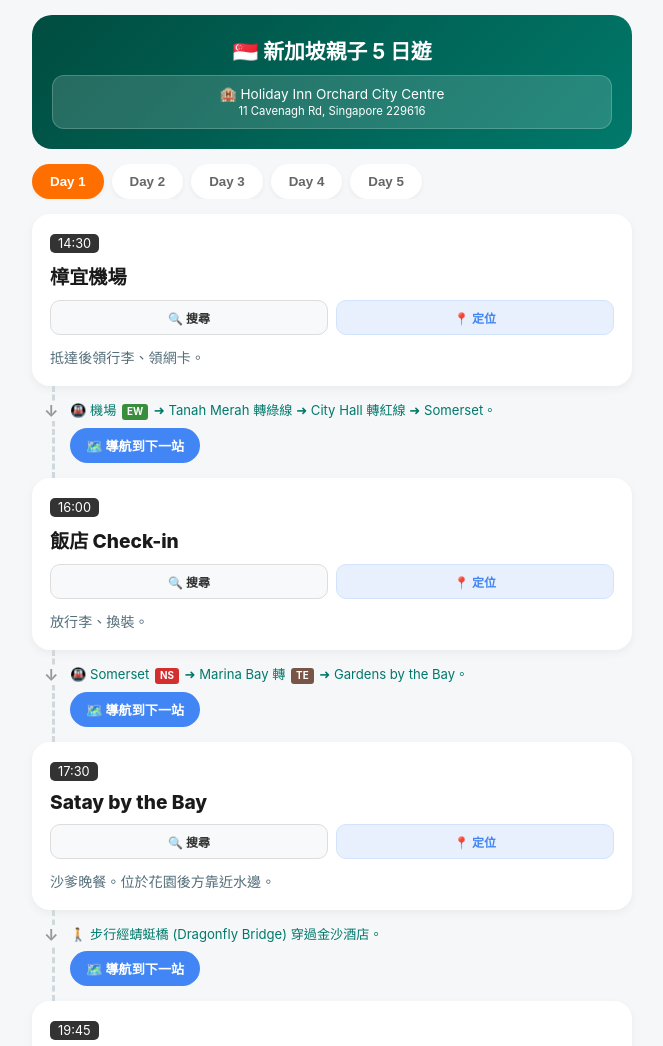
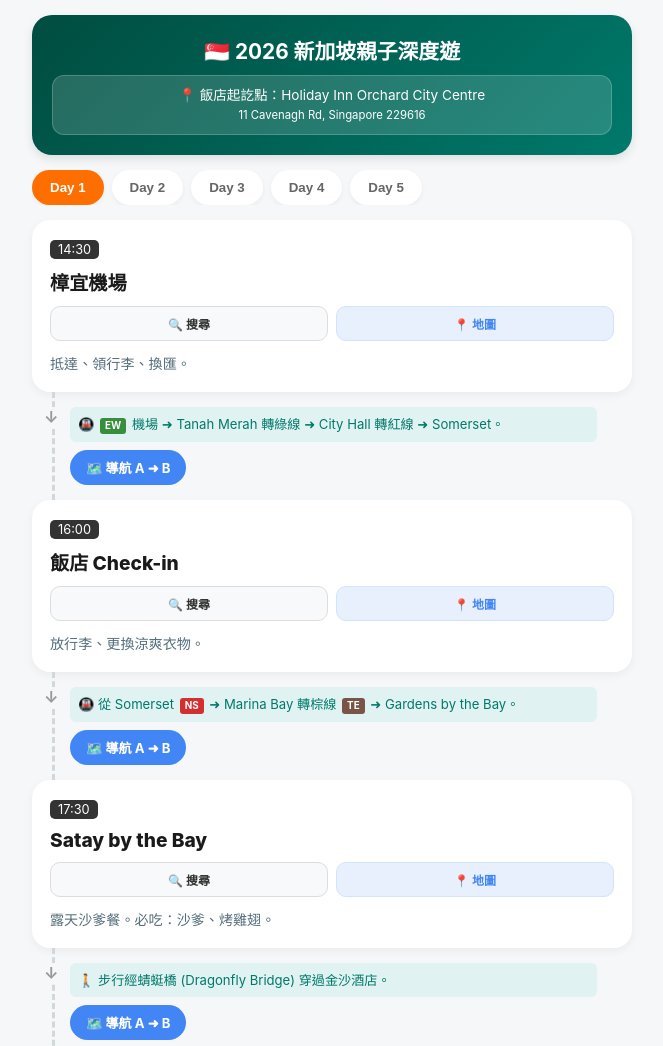
Before and after one commit to Kaoyc/SG5DAYS, a plain HTML site: page index.html in a window 1280 px wide. Shown: the top 1046 px of the page, without its empty margins (308-971 px from the left). Drawn offline with Linux system fonts and the light colour scheme.

Commit message:
Update index.html

```diff
--- a/index.html
+++ b/index.html
@@ -3,33 +3,33 @@
 <head>
     <meta charset="UTF-8">
     <meta name="viewport" content="width=device-width, initial-scale=1.0">
-    <title>2026 🇸🇬 新加坡親子遊 (導航修正版)</title>
+    <title>2026 🇸🇬 新加坡親子深度遊 (最終修正版)</title>
     <style>
         :root {
             --primary: #00796b; --accent: #ff6f00; --bg: #f5f7f9; --text: #37474f; --google-blue: #4285F4;
-            --mrt-ns: #d32f2f; --mrt-ew: #388e3c; --mrt-ne: #7b1fa2; --mrt-te: #795548;
+            --mrt-ns: #d32f2f; --mrt-ew: #388e3c; --mrt-ne: #7b1fa2; --mrt-te: #795548; --mrt-dt: #1976d2;
         }
-        body { font-family: -apple-system, "PingFang TC", sans-serif; background: var(--bg); color: var(--text); margin: 0; padding: 15px 15px 60px; }
+        body { font-family: -apple-system, "PingFang TC", "Microsoft JhengHei", sans-serif; background: var(--bg); color: var(--text); margin: 0; padding: 15px 15px 60px; }
         .container { max-width: 600px; margin: 0 auto; }
-        .header { background: linear-gradient(135deg, #004d40, #00796b); color: white; padding: 20px; border-radius: 20px; text-align: center; margin-bottom: 15px; }
-        .hotel-box { background: rgba(255,255,255,0.15); margin-top: 10px; padding: 10px; border-radius: 12px; font-size: 0.85em; border: 1px solid rgba(255,255,255,0.2); cursor: pointer; }
+        .header { background: linear-gradient(135deg, #004d40, #00796b); color: white; padding: 20px; border-radius: 20px; text-align: center; margin-bottom: 15px; box-shadow: 0 4px 10px rgba(0,0,0,0.1); }
+        .hotel-box { background: rgba(255,255,255,0.15); margin-top: 10px; padding: 10px; border-radius: 12px; font-size: 0.85em; border: 1px solid rgba(255,255,255,0.2); cursor: pointer; line-height: 1.4; }
         .mrt { display: inline-block; padding: 1px 5px; border-radius: 3px; color: white; font-weight: bold; font-size: 0.75em; margin: 0 2px; }
-        .ns { background: var(--mrt-ns); } .ew { background: var(--mrt-ew); } .ne { background: var(--mrt-ne); } .te { background: var(--mrt-te); }
+        .ns { background: var(--mrt-ns); } .ew { background: var(--mrt-ew); } .ne { background: var(--mrt-ne); } .te { background: var(--mrt-te); } .dt { background: var(--mrt-dt); }
         .tabs { display: flex; overflow-x: auto; gap: 8px; margin-bottom: 15px; scrollbar-width: none; }
         .tab-btn { background: white; border: none; padding: 10px 18px; border-radius: 20px; white-space: nowrap; font-weight: bold; color: #666; flex-shrink: 0; box-shadow: 0 2px 5px rgba(0,0,0,0.05); }
         .tab-btn.active { background: var(--accent); color: white; }
         .spot-card { background: white; border-radius: 18px; padding: 18px; box-shadow: 0 3px 10px rgba(0,0,0,0.05); }
         .time-badge { background: #333; color: white; padding: 2px 8px; border-radius: 5px; font-size: 0.8em; }
-        .spot-name { font-size: 1.2em; font-weight: 800; margin: 10px 0 10px 0; color: #1a1a1a; }
+        .spot-name { font-size: 1.2em; font-weight: 800; margin: 10px 0; color: #1a1a1a; display: block;}
         .btn-group { display: flex; gap: 8px; margin-bottom: 12px; }
-        .action-btn { flex: 1; text-decoration: none; font-size: 0.75em; padding: 8px; border-radius: 10px; text-align: center; font-weight: 600; border: 1px solid #ddd; }
+        .action-btn { flex: 1; text-decoration: none; font-size: 0.75em; padding: 8px; border-radius: 10px; text-align: center; font-weight: 600; border: 1px solid #ddd; display: flex; align-items: center; justify-content: center; gap: 4px; }
         .btn-search { background: #f8f9fa; color: #333; }
         .btn-loc { background: #e8f0fe; color: var(--google-blue); border-color: #d2e3fc; }
         .nav-block { margin: 0 20px; padding: 15px 15px; border-left: 3px dashed #cfd8dc; position: relative; }
         .nav-block::before { content: "↓"; position: absolute; left: -11px; top: 15px; background: var(--bg); color: #999; font-weight: bold; }
-        .transit-info { font-size: 0.82em; color: #00796b; margin-bottom: 8px; line-height: 1.4; }
+        .transit-info { font-size: 0.82em; color: #00796b; margin-bottom: 8px; line-height: 1.4; background: #e0f2f1; padding: 8px; border-radius: 6px; }
         .btn-nav { display: inline-flex; align-items: center; gap: 6px; background: var(--google-blue); color: white; text-decoration: none; padding: 8px 16px; border-radius: 20px; font-size: 0.82em; font-weight: bold; }
-        .desc { font-size: 0.88em; line-height: 1.5; color: #546e7a; }
+        .desc { font-size: 0.88em; line-height: 1.5; color: #546e7a; margin-top: 5px; }
         .day-content { display: none; }
         .day-content.active { display: block; animation: fadeIn 0.4s; }
         @keyframes fadeIn { from { opacity: 0; } to { opacity: 1; } }
@@ -39,9 +39,9 @@
 
 <div class="container">
     <div class="header">
-        <h1 style="margin:0; font-size: 1.3em;">🇸🇬 新加坡親子 5 日遊</h1>
+        <h1 style="margin:0; font-size: 1.3em;">🇸🇬 2026 新加坡親子深度遊</h1>
         <div class="hotel-box" onclick="copyHotel()">
-            🏨 Holiday Inn Orchard City Centre<br>
+            📍 飯店起訖點：Holiday Inn Orchard City Centre<br>
             <small>11 Cavenagh Rd, Singapore 229616</small>
         </div>
     </div>
@@ -57,44 +57,52 @@
         {
             date: "1/25 (日)",
             spots: [
-                { t: "14:30", n: "樟宜機場", q: "Changi Airport Singapore", d: "抵達後領行李、領網卡。", tr: "🚇 機場 <span class='mrt ew'>EW</span> ➜ Tanah Merah 轉綠線 ➜ City Hall 轉紅線 ➜ Somerset。" },
-                { t: "16:00", n: "飯店 Check-in", q: HOTEL_ADDR, d: "放行李、換裝。", tr: "🚇 Somerset <span class='mrt ns'>NS</span> ➜ Marina Bay 轉 <span class='mrt te'>TE</span> ➜ Gardens by the Bay。" },
-                { t: "17:30", n: "Satay by the Bay", q: "Satay by the Bay", d: "沙爹晚餐。位於花園後方靠近水邊。", tr: "🚶 步行經蜻蜓橋 (Dragonfly Bridge) 穿過金沙酒店。" },
-                { t: "19:45", n: "超級樹燈光秀", q: "Supertree Grove", d: "19:45 燈光秀 / 20:00 極光秀。" },
-                { t: "21:00", n: "金沙水舞秀 Spectra", q: "Spectra - A Light & Water Show", d: "金沙戶外廣場。", tr: "🚇 Bayfront 站搭車回 Somerset。" }
+                { t: "14:30", n: "樟宜機場", q: "Changi Airport Singapore", d: "抵達、領行李、換匯。", tr: "🚇 <span class='mrt ew'>EW</span> 機場 ➜ Tanah Merah 轉綠線 ➜ City Hall 轉紅線 ➜ Somerset。" },
+                { t: "16:00", n: "飯店 Check-in", q: HOTEL_ADDR, d: "放行李、更換涼爽衣物。", tr: "🚇 從 Somerset <span class='mrt ns'>NS</span> ➜ Marina Bay 轉棕線 <span class='mrt te'>TE</span> ➜ Gardens by the Bay。" },
+                { t: "17:30", n: "Satay by the Bay", q: "Satay by the Bay", d: "露天沙爹餐。必吃：沙爹、烤雞翅。", tr: "🚶 步行經蜻蜓橋 (Dragonfly Bridge) 穿過金沙酒店。" },
+                { t: "19:45", n: "超級樹燈光秀", q: "Supertree Grove", d: "19:45 燈光秀 / 20:00 極光秀 (週日限定)。", tr: "🚶 步行前往金沙戶外 Event Plaza。" },
+                { t: "21:00", n: "金沙水舞秀 Spectra", q: "Spectra - A Light & Water Show", d: "21:00 水舞秀。結束後準備回飯店。", tr: "🚇 從 Bayfront <span class='mrt dt'>DT</span> ➜ 經 Newton 轉紅線 <span class='mrt ns'>NS</span> ➜ Somerset。" },
+                { t: "22:00", n: "回飯店", q: HOTEL_ADDR, d: "休息。", tr: "" }
             ]
         },
         {
             date: "1/26 (一)",
             spots: [
-                { t: "09:30", n: "花柏山纜車", q: "Mount Faber Cable Car Station", d: "B出口前往 Tower 2。", tr: "🚇 Somerset <span class='mrt ns'>NS</span> ➜ Dhoby Ghaut 轉 <span class='mrt ne'>NE</span> ➜ HarbourFront。" },
-                { t: "10:30", n: "聖淘沙斜坡滑車", q: "Skyline Luge Singapore", d: "纜車下車即達。", tr: "🚝 搭聖淘沙輕軌回 VivoCity。" },
-                { t: "12:30", n: "怡豐城 VivoCity", q: "VivoCity Singapore", d: "商場吃午餐。", tr: "🚇 HarbourFront <span class='mrt ne'>NE</span> ➜ Outram Park 轉 <span class='mrt te'>TE</span> ➜ Gardens by the Bay。" },
-                { t: "14:30", n: "雲霧林 Cloud Forest", q: "Cloud Forest", d: "看瀑布避暑。", tr: "🚇 Gardens by the Bay <span class='mrt te'>TE</span> ➜ Orchard (TE14)。" }
+                { t: "09:30", n: "從飯店出發", q: HOTEL_ADDR, d: "出發前往港灣站。", tr: "🚇 Somerset <span class='mrt ns'>NS</span> ➜ Dhoby Ghaut 轉紫線 <span class='mrt ne'>NE</span> ➜ HarbourFront。" },
+                { t: "10:00", n: "花柏山纜車", q: "Mount Faber Cable Car Station", d: "B出口前往 Tower 2 搭纜車。", tr: "🚠 搭乘纜車入島，斜坡滑車就在下車處附近。" },
+                { t: "10:30", n: "聖淘沙斜坡滑車", q: "Skyline Luge Singapore", d: "坐吊椅上山，滑車下山。", tr: "🚝 搭聖淘沙輕軌 (Sentosa Express) 回 VivoCity。" },
+                { t: "12:30", n: "怡豐城 VivoCity", q: "VivoCity Singapore", d: "午餐時間。新加坡最大商場。", tr: "🚇 HarbourFront <span class='mrt ne'>NE</span> ➜ Outram Park 轉棕線 <span class='mrt te'>TE</span> ➜ Gardens by the Bay。" },
+                { t: "14:30", n: "雲霧林 Cloud Forest", q: "Cloud Forest", d: "避暑行程。看瀑布與室內植栽。", tr: "🚇 Gardens by the Bay <span class='mrt te'>TE</span> ➜ Orchard (TE14) 走路回飯店。" },
+                { t: "18:30", n: "回飯店/烏節路晚餐", q: HOTEL_ADDR, d: "休息睡覺。", tr: "" }
             ]
         },
         {
             date: "1/27 (二)",
             spots: [
-                { t: "10:00", n: "環球影城 (USS)", q: "Universal Studios Singapore", d: "全日遊玩。", tr: "🚇 經 HarbourFront 轉輕軌入島。" },
-                { t: "18:00", n: "VivoCity 晚餐", q: "VivoCity Singapore", d: "晚餐後回飯店休息。", tr: "🚇 返回 Somerset。" }
+                { t: "09:30", n: "從飯店出發", q: HOTEL_ADDR, d: "全日環球影城行程。", tr: "🚇 經 HarbourFront 轉聖淘沙輕軌 ➜ Resorts World Station。" },
+                { t: "10:00", n: "環球影城 (USS)", q: "Universal Studios Singapore", d: "建議先衝天幕飛行 (Canopy Flyer)。", tr: "🚝 搭輕軌回 VivoCity。" },
+                { t: "18:00", n: "VivoCity 晚餐", q: "VivoCity Singapore", d: "晚餐後回飯店。", tr: "🚇 HarbourFront <span class='mrt ne'>NE</span> ➜ Somerset。" },
+                { t: "20:00", n: "回飯店", q: HOTEL_ADDR, d: "今日體力消耗大，早點休息。", tr: "" }
             ]
         },
         {
             date: "1/28 (三)",
             spots: [
-                { t: "09:30", n: "牛車水佛牙寺", q: "Buddha Tooth Relic Temple", d: "參觀。附近有年貨大街。", tr: "🚇 Somerset ➜ Chinatown。" },
-                { t: "11:00", n: "URA 展覽館", q: "Singapore City Gallery", d: "看大模型。", tr: "🚶 步行至對面 Maxwell。" },
-                { t: "12:00", n: "麥士威熟食中心", q: "Maxwell Food Centre", d: "天天海南雞飯。", tr: "🚇 Maxwell <span class='mrt te'>TE</span> ➜ Orchard (TE14) 回飯店午睡。" },
-                { t: "13:30", n: "飯店休息回血", q: HOTEL_ADDR, d: "午睡。儲備動物園體力。", tr: "🚇 Somerset ➜ Khatib ➜ 轉 Mandai Shuttle。" },
-                { t: "19:15", n: "夜間動物園", q: "Night Safari Singapore", d: "搭遊園車。", tr: "🚕 回程建議直接叫 Grab 或搭計程車。" }
+                { t: "09:30", n: "從飯店出發", q: HOTEL_ADDR, d: "前往牛車水。", tr: "🚇 Somerset ➜ Dhoby Ghaut 轉紫線 <span class='mrt ne'>NE</span> ➜ Chinatown。" },
+                { t: "10:00", n: "牛車水佛牙寺", q: "Buddha Tooth Relic Temple", d: "參觀佛牙寺、馬里安曼興都廟。", tr: "🚶 步行 5 分鐘至對面 URA。" },
+                { t: "11:00", n: "URA 城市展覽館", q: "Singapore City Gallery", d: "免費看大模型。冷氣強。", tr: "🚶 步行至 Maxwell 吃午餐。" },
+                { t: "12:00", n: "麥士威熟食中心", q: "Maxwell Food Centre", d: "天天海南雞飯。", tr: "🚇 Maxwell <span class='mrt te'>TE</span> ➜ Orchard (TE14) 走路回飯店。" },
+                { t: "13:30", n: "飯店休息回血", q: HOTEL_ADDR, d: "午睡躲太陽。動物園很遠，務必睡覺。", tr: "🚇 Somerset <span class='mrt ns'>NS</span> ➜ Khatib ➜ 轉 Mandai Shuttle。" },
+                { t: "19:15", n: "夜間動物園", q: "Night Safari Singapore", d: "搭遊園車 (Tram)。", tr: "🚕 回程極度建議直接搭計程車(免安全座椅)或叫 Grab 回飯店。" },
+                { t: "22:00", n: "回飯店", q: HOTEL_ADDR, d: "結束最後一個晚上的行程。", tr: "" }
             ]
         },
         {
             date: "1/29 (四)",
             spots: [
-                { t: "11:00", n: "星耀樟宜 Jewel", q: "Jewel Changi Airport", d: "最後採買。", tr: "🚇 Somerset ➜ City Hall 轉綠線 ➜ 機場。" },
-                { t: "13:30", n: "機場 Check-in", q: "Changi Airport Singapore", d: "返家。" }
+                { t: "10:30", n: "從飯店出發", q: HOTEL_ADDR, d: "辦理退房，前往機場。", tr: "🚇 Somerset <span class='mrt ns'>NS</span> ➜ City Hall 轉綠線 <span class='mrt ew'>EW</span> ➜ 機場。" },
+                { t: "11:30", n: "星耀樟宜 Jewel", q: "Jewel Changi Airport", d: "看瀑布、吃松發、最後採買。", tr: "🚶 步行前往 T3 辦理登機。" },
+                { t: "13:30", n: "樟宜機場 T3", q: "Changi Airport Singapore Terminal 3", d: "長榮 BR0216 (15:45)。", tr: "" }
             ]
         }
     ];
@@ -120,8 +128,8 @@
                         <span class="time-badge">${spot.t}</span>
                         <div class="spot-name">${spot.n}</div>
                         <div class="btn-group">
-                            <a href="https://www.google.com/search?q=${encodeURIComponent(spot.q)}" target="_blank" class="action-btn btn-search">🔍 搜尋</a>
-                            <a href="https://www.google.com/maps/search/?api=1&query=${encodeURIComponent(spot.q)}" target="_blank" class="action-btn btn-loc">📍 定位</a>
+                            <a href="https://www.google.com/search?q=${encodeURIComponent(spot.q + ' Singapore')}" target="_blank" class="action-btn btn-search">🔍 搜尋</a>
+                            <a href="https://www.google.com/maps/search/?api=1&query=${encodeURIComponent(spot.q)}" target="_blank" class="action-btn btn-loc">📍 地圖</a>
                         </div>
                         <div class="desc">${spot.d}</div>
                     </div>
@@ -130,13 +138,13 @@
 
                 if (i < day.spots.length - 1) {
                     const nextSpot = day.spots[i+1];
-                    // 修正導航：如果是短距離則不強制 transit 模式
-                    const mode = (spot.tr && spot.tr.includes('🚶')) ? '' : '&travelmode=transit';
+                    const isWalking = (spot.tr && spot.tr.includes('🚶'));
+                    const mode = isWalking ? '' : '&travelmode=transit';
                     const nav = `
                         <div class="nav-block">
                             <div class="transit-info">${spot.tr || "🚶 步行前往下一站"}</div>
                             <a href="https://www.google.com/maps/dir/?api=1&origin=${encodeURIComponent(spot.q)}&destination=${encodeURIComponent(nextSpot.q)}${mode}"
-                               target="_blank" class="btn-nav">🗺️ 導航到下一站</a>
+                               target="_blank" class="btn-nav">🗺️ 導航 A ➜ B</a>
                         </div>
                     `;
                     dayDiv.innerHTML += nav;
```
